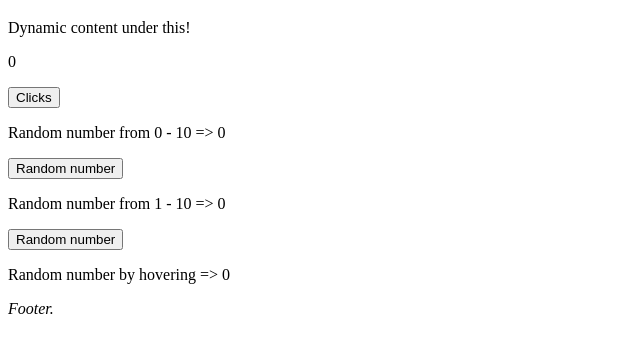
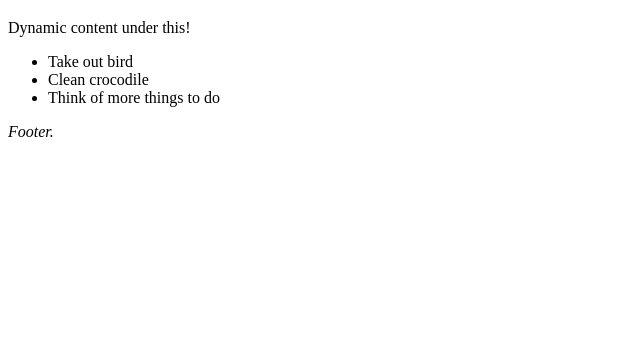
Before and after one commit to CesarLiChen/intro-to-vue, a plain HTML site: page 07/index.html in a window 1280 px wide. Shown: the part 61-414 px from the top of the page, without its empty margins (0-640 px from the left). Drawn offline with nearby package versions, Linux system fonts and the light colour scheme.

Commit message:
Conditional to strike through a task from list

```diff
--- a/07/index.html
+++ b/07/index.html
@@ -3,6 +3,11 @@
     <head>
         <meta charset='utf-8'>
         <title>The Vue Framework - 2.5.17</title>
+        <style>
+            .list-item {
+                cursor: pointer;
+            }
+        </style>
     </head>
 
     <body>
@@ -11,16 +16,17 @@
         <p>Dynamic content under this!</p>
 
         <div id="app">
-            <p>{{clicks}}</p>
-            <button v-on:click="clicks += 1">Clicks</button>
+            <ul>
+                <li class="list-item" v-for="task in todos" v-on:click="task.done = !task.done">
+                    <span v-if="task.done">
+                        <s>{{task.text}}</s>
+                    </span>
 
-            <p>Random number from 0 - 10 => {{num}}</p>
-            <button v-on:click="num = Math.floor(Math.random() * 11)">Random number</button>
-
-            <p>Random number from 1 - 10 => {{num1}}</p>
-            <button v-on:click="num1 = Math.floor(Math.random() * 10) + 1">Random number</button>
-
-            <p v-on:mouseover="num2 = Math.random()">Random number by hovering => {{num2}}</p>
+                    <span v-else>
+                        {{task.text}}
+                    </span>
+                </li>
+            </ul>
         </div>
 
         <p><i>Footer.</i></p>
@@ -28,20 +34,17 @@
         <script src="https://cdn.jsdelivr.net/npm/vue@2.5.17/dist/vue.min.js"></script>
 
         <script>
+            console.log("Working");
             let app = new Vue({
                 el: "#app",
 
                 data: {
                     message: "The message, sir.",
                     todos: [
-                        "Take out bird",
-                        "Clean crocodile",
-                        "Think of more things to do",
+                        {text: "Take out bird", done: false},
+                        {text: "Clean crocodile", done: false},
+                        {text: "Think of more things to do", done:false},
                     ],
-                    clicks: 0,
-                    num: 0,
-                    num1: 0,
-                    num2: 0,
                 },
             });
         </script>
```
